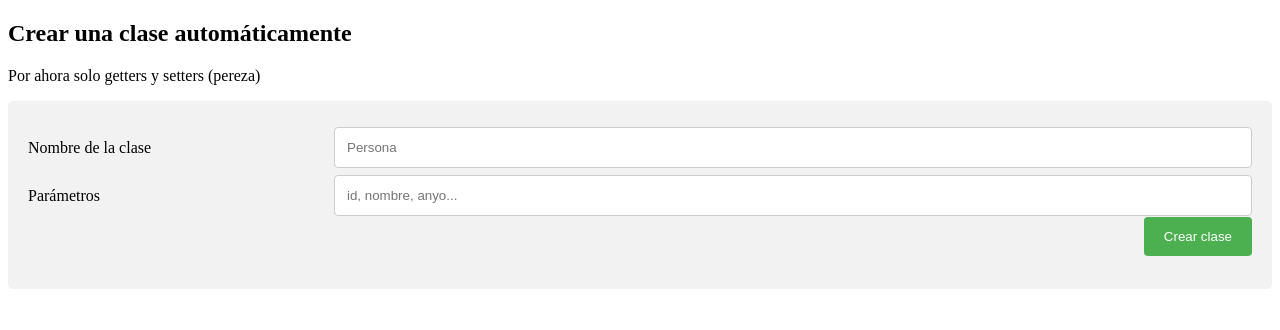
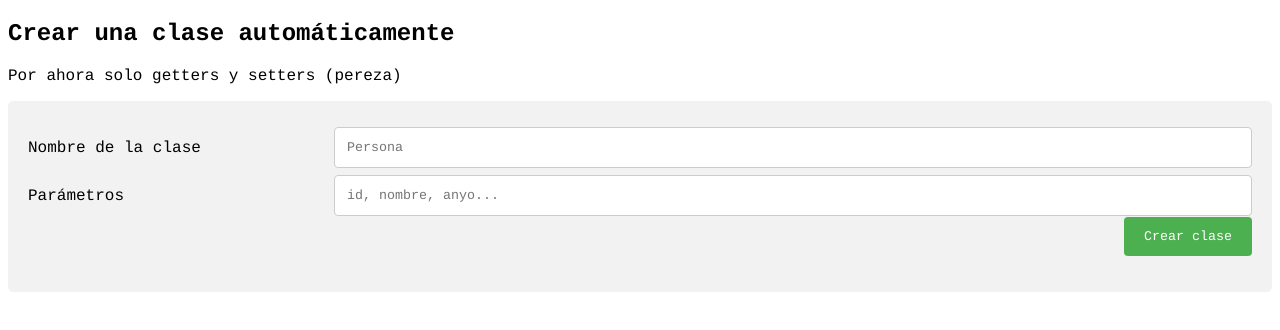
Before and after one commit to nullxx/easytt, a plain HTML site: page index.html in a window 1280 px wide. Drawn offline with Linux system fonts and the light colour scheme.

Commit message:
Update index.html

```diff
--- a/index.html
+++ b/index.html
@@ -2,9 +2,11 @@
 <html>
 <head>
 <script src="https://cdn.jsdelivr.net/gh/google/code-prettify@master/loader/run_prettify.js"></script>
+<meta name="viewport" content="width=device-width, initial-scale=1.0">
 <style>
 * {
   box-sizing: border-box;
+  font-family: Courier;
 }
 
 input[type=text], select, textarea {
```
